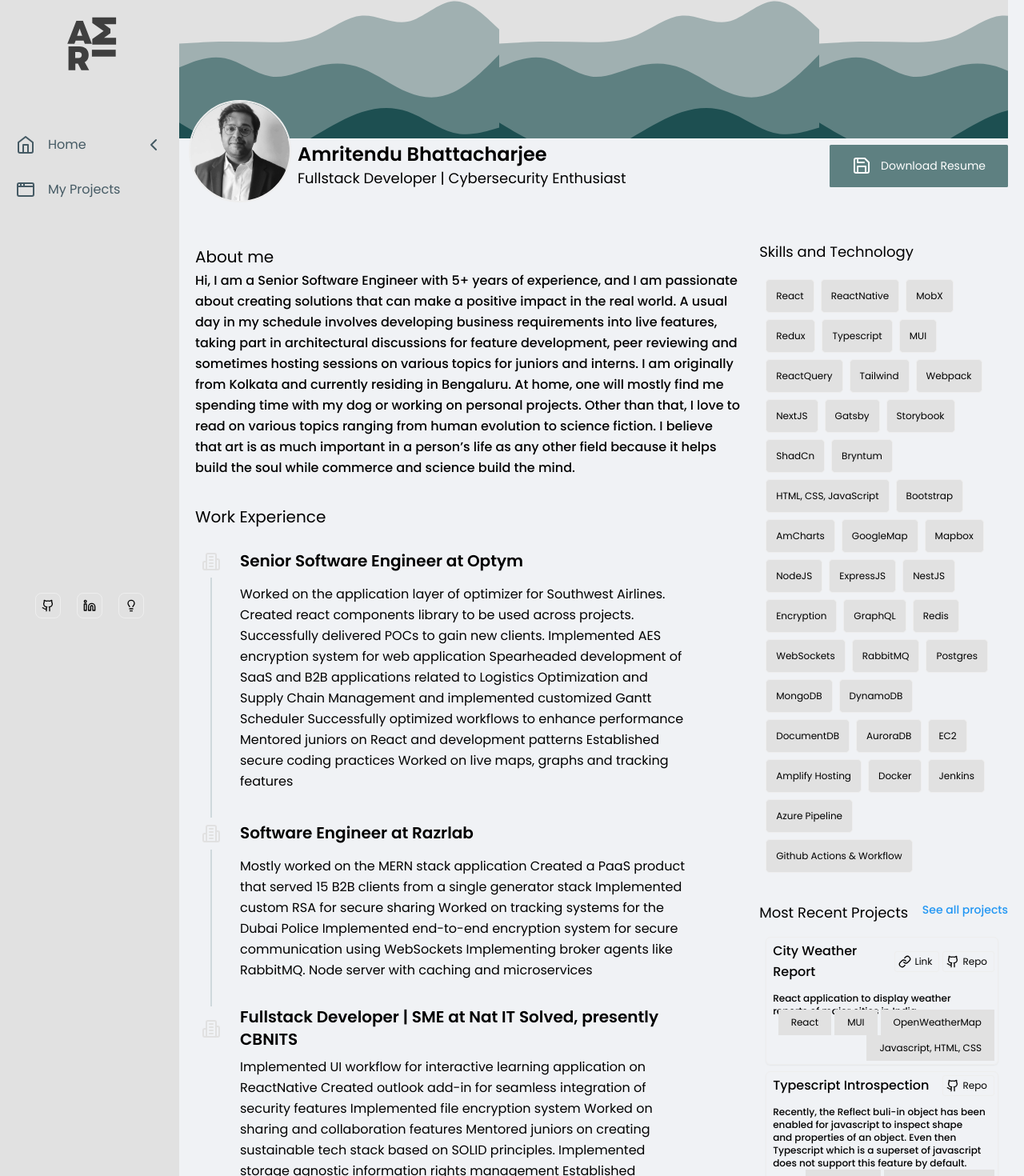
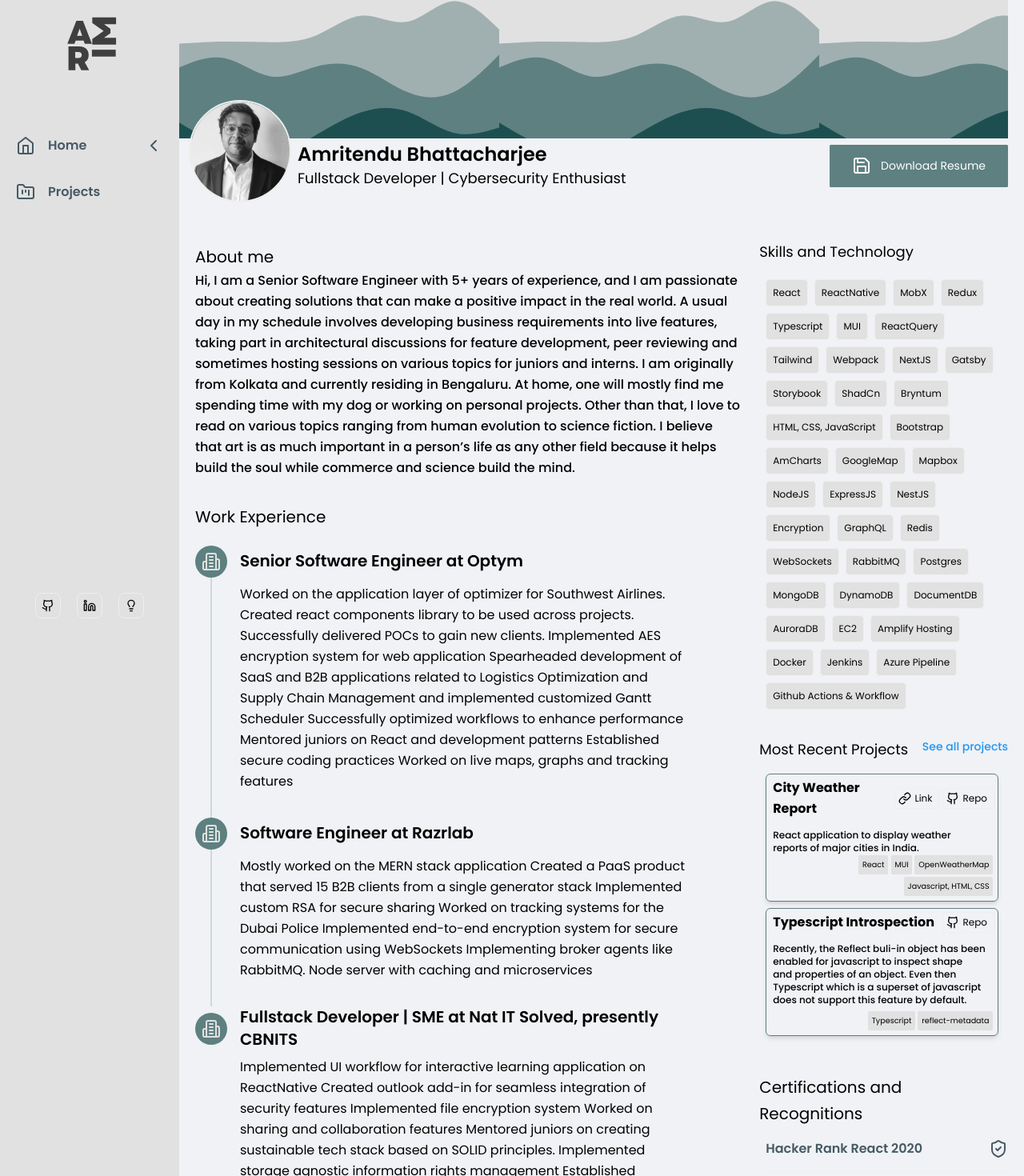
Before and after one commit to xeonray-origin/personal-web-app, a Next.js app: page / in a window 1280 px wide. Shown: the part 19-1489 px from the top of the page at 80% size. Built offline with nearby package versions, Linux system fonts and the light colour scheme.

Commit message:
feat: add theme support for all home page sections

```diff
--- a/src/components/education-timeline.tsx
+++ b/src/components/education-timeline.tsx
@@ -25,7 +25,7 @@ const EducationTimeline = () => {
 					<TimelineItem>
 						<TimelineConnector />
 						<TimelineHeader>
-							<TimelineIcon className='bg-secondary p-2 text-black-default'>
+							<TimelineIcon className='bg-secondary-default p-2 text-black-default text-black-default dark:bg-secondary-dark dark:text-black-dark'>
 								<GraduationCap />
 							</TimelineIcon>
 							<Typography
@@ -37,7 +37,7 @@ const EducationTimeline = () => {
 							</Typography>
 						</TimelineHeader>
 						<TimelineBody className='pb-8'>
-							<Typography placeholder={''} className='font-normal text-white'>
+							<Typography placeholder={''} className='text-white font-normal'>
 								Exposure to live pentesting techniques and tools. Learned
 								indepth about cyberspace and cyber crimes. Learned about
 								cryptography. Exposure to Security Analysis lifecycle and
@@ -48,7 +48,7 @@ const EducationTimeline = () => {
 					</TimelineItem>
 					<TimelineItem>
 						<TimelineHeader>
-							<TimelineIcon className='bg-secondary p-2 text-black-default'>
+							<TimelineIcon className='bg-secondary-default p-2 text-black-default text-black-default dark:bg-secondary-dark dark:text-black-dark'>
 								<GraduationCap />
 							</TimelineIcon>
 							<Typography
--- a/src/components/experience-timeline.tsx
+++ b/src/components/experience-timeline.tsx
@@ -26,7 +26,7 @@ const ExperienceTimeline = () => {
 					<TimelineItem>
 						<TimelineConnector />
 						<TimelineHeader>
-							<TimelineIcon className='bg-secondary p-2 text-black-default'>
+							<TimelineIcon className='bg-secondary-default p-2 text-black-default dark:bg-secondary-dark dark:text-black-dark'>
 								<Building2 />
 							</TimelineIcon>
 							<Typography
@@ -38,7 +38,7 @@ const ExperienceTimeline = () => {
 							</Typography>
 						</TimelineHeader>
 						<TimelineBody className='pb-8'>
-							<Typography placeholder={''} className='font-normal text-white'>
+							<Typography placeholder={''} className='text-white font-normal'>
 								Worked on the application layer of optimizer for Southwest
 								Airlines. Created react components library to be used across
 								projects. Successfully delivered POCs to gain new clients.
@@ -55,7 +55,7 @@ const ExperienceTimeline = () => {
 					<TimelineItem>
 						<TimelineConnector />
 						<TimelineHeader>
-							<TimelineIcon className='bg-secondary p-2 p-2 text-black-default'>
+							<TimelineIcon className='bg-secondary-default p-2 p-2 text-black-default dark:bg-secondary-dark dark:text-black-dark'>
 								<Building2 />
 							</TimelineIcon>
 							<Typography
@@ -67,7 +67,7 @@ const ExperienceTimeline = () => {
 							</Typography>
 						</TimelineHeader>
 						<TimelineBody className='pb-8'>
-							<Typography placeholder={''} className='font-normal text-white'>
+							<Typography placeholder={''} className='text-white font-normal'>
 								Mostly worked on the MERN stack application Created a PaaS
 								product that served 15 B2B clients from a single generator stack
 								Implemented custom RSA for secure sharing Worked on tracking
@@ -80,7 +80,7 @@ const ExperienceTimeline = () => {
 					</TimelineItem>
 					<TimelineItem>
 						<TimelineHeader>
-							<TimelineIcon className='bg-secondary p-2 text-black-default'>
+							<TimelineIcon className='bg-secondary-default p-2 text-black-default dark:bg-secondary-dark dark:text-black-dark'>
 								<Building2 />
 							</TimelineIcon>
 							<Typography
@@ -92,7 +92,7 @@ const ExperienceTimeline = () => {
 							</Typography>
 						</TimelineHeader>
 						<TimelineBody>
-							<Typography placeholder={''} className='font-normal text-white'>
+							<Typography placeholder={''} className='text-white font-normal'>
 								Implemented UI workflow for interactive learning application on
 								ReactNative Created outlook add-in for seamless integration of
 								security features Implemented file encryption system Worked on
--- a/src/components/projects.tsx
+++ b/src/components/projects.tsx
@@ -18,8 +18,9 @@ const ProjectHolder = (props: any) => {
 	return (
 		<Accordion
 			key={key}
-			className=' border-secondary !min-h-[10rem] !rounded-md
-			border-[0.1rem] pb-2 shadow-sm'
+			className=' !min-h-[10rem] !rounded-md border-[0.1rem]
+			border-secondary-default shadow-md dark:border-secondary-dark
+			dark:shadow-none'
 			placeholder={''}
 			open={true}
 		>
@@ -32,7 +33,7 @@ const ProjectHolder = (props: any) => {
 				<div className='grow'>
 					<Typography
 						placeholder={''}
-						className='font-medium'
+						className='font-bold'
 						variant='paragraph'
 					>
 						{name}
@@ -42,9 +43,9 @@ const ProjectHolder = (props: any) => {
 					<Chip
 						size='sm'
 						onTap={() => window.open(link, '_blank')}
-						className='border-secondary text-secondary hover:bg-secondary
-						!rounded-[0.2rem] font-normal normal-case hover:cursor-pointer
-					hover:text-black-default'
+						className='border-secondary text-secondary !rounded-[0.2rem]
+						font-normal normal-case hover:cursor-pointer hover:bg-secondary-default
+						hover:text-black-default'
 						variant='outlined'
 						icon={<Link size={'sm'} />}
 						value='Link'
@@ -54,9 +55,9 @@ const ProjectHolder = (props: any) => {
 				<Chip
 					size='sm'
 					onTap={() => window.open(repo, '_blank')}
-					className=' border-secondary text-secondary hover:bg-secondary
-					!rounded-[0.2rem] font-normal normal-case hover:cursor-pointer
-					hover:text-black-default'
+					className=' border-secondary text-secondary !rounded-[0.2rem]
+					font-normal normal-case hover:cursor-pointer hover:bg-secondary-default
+					hover:text-black-default dark:hover:bg-secondary-dark'
 					icon={<Github size={'sm'} />}
 					value='Repo'
 					variant='outlined'
@@ -75,15 +76,17 @@ const ProjectHolder = (props: any) => {
 				</div>
 				<div
 					className='absolute bottom-0 left-0 right-0 flex h-auto
-					w-full flex-row flex-wrap justify-end space-x-1 p-1'
+					w-full flex-row flex-wrap justify-end p-1'
 				>
 					{tech.map((text: string) => (
 						<Button
 							size='sm'
+							ripple={false}
 							placeholder={''}
 							variant='text'
-							className='text-secondary  rounded-none bg-black-default
-							font-normal normal-case'
+							className='text-secondary m-[0.1rem] rounded-[2px] bg-black-default !p-[0.3rem]
+							text-[0.6rem] font-normal normal-case hover:cursor-default hover:bg-black-default
+							dark:bg-black-dark'
 						>
 							{text}
 						</Button>
--- a/src/components/recognition-section.tsx
+++ b/src/components/recognition-section.tsx
@@ -62,13 +62,13 @@ const RecognitionSection = () => {
 					>
 						<AccordionHeader
 							placeholder={''}
-							className='border-secondary text-[1rem] !text-white text-opacity-60'
+							className='border-secondary !text-black text-[1rem] dark:text-white-default'
 						>
 							{data.header} {data.year}
 						</AccordionHeader>
-						<AccordionBody clasName='text-secondary text-[1rem]'>
+						<AccordionBody>
 							<Typography
-								className='font-normal'
+								className='text-[0.8rem] font-normal text-black-dark dark:text-white-default'
 								placeholder={''}
 								variant='paragraph'
 								color='white'
--- a/src/components/sidebar.tsx
+++ b/src/components/sidebar.tsx
@@ -3,6 +3,7 @@
 import { useEffect, useState } from 'react'
 import Image from 'next/image'
 import { usePathname, useRouter } from 'next/navigation'
+import { sidebarConfig } from '@/config'
 import {
 	AppWindow,
 	ChevronLeft,
@@ -19,13 +20,37 @@ import {
 	ListItem,
 	ListItemPrefix,
 	ListItemSuffix,
+	Typography,
 } from './ui'
+
+const SidebarListItem = (props: any) => {
+	const { handleClick, active, page, icon } = props
+	return (
+		<ListItem
+			selected={false}
+			onClick={() => handleClick(page)}
+			className='rounded-1  hover:bg-secondary-default focus:bg-[transparent]'
+		>
+			<ListItemPrefix className='dark:text-white-default'>
+				{icon}
+			</ListItemPrefix>
+			<Typography className='capitalize dark:text-white-default' variant='h6'>
+				{page}
+			</Typography>
+			{active === page && (
+				<ListItemSuffix className='text-seconday-default dark:text-secondary-dark'>
+					<ChevronLeft />
+				</ListItemSuffix>
+			)}
+		</ListItem>
+	)
+}
 
 const Sidebar = () => {
 	const [active, setActive] = useState('home')
 	const router = useRouter()
 	const pathname = usePathname()
-	const { systemTheme, theme, setTheme } = useTheme()
+	const { theme, setTheme } = useTheme()
 	const handleClick = (name: string) => {
 		router.push(`/${name === 'home' ? '' : name}`, { scroll: false })
 	}
@@ -37,7 +62,7 @@ const Sidebar = () => {
 			setActive(pathname.replace('/', ''))
 		}
 	}, [pathname])
-	console.log('hello', theme)
+
 	return (
 		<div className='xs:max-md:relative !bg-secondary fixed hidden h-[100vh] w-[14rem]  lg:block'>
 			<div className='container mt-5  flex grow flex-row place-content-center'>
@@ -52,37 +77,14 @@ const Sidebar = () => {
 			</div>
 			<div className='mt-5 flex grow flex-row place-content-center'>
 				<List className='space-y-1 p-4'>
-					<ListItem
-						selected={false}
-						onClick={() => handleClick('home')}
-						className='rounded-1 text-white hover:bg-secondary focus:text-white focus:bg-transparent'
-					>
-						<ListItemPrefix>
-							<Home />
-							<div className='' />
-						</ListItemPrefix>
-						Home
-						{active === 'home' && (
-							<ListItemSuffix className='text-secondary'>
-								<ChevronLeft />
-							</ListItemSuffix>
-						)}
-					</ListItem>
-					<ListItem
-						selected={false}
-						onClick={() => handleClick('projects')}
-						className='rounded-1 text-white hover:bg-secondary focus:text-white focus:bg-transparent'
-					>
-						<ListItemPrefix>
-							<AppWindow />
-						</ListItemPrefix>
-						My Projects
-						{active === 'projects' && (
-							<ListItemSuffix className='text-secondary'>
-								<ChevronLeft />
-							</ListItemSuffix>
-						)}
-					</ListItem>
+					{sidebarConfig.pages.map((page) => (
+						<SidebarListItem
+							active={active}
+							handleClick={handleClick}
+							page={page.link}
+							icon={page.icon}
+						/>
+					))}
 				</List>
 			</div>
 			<div className='absolute bottom-0 left-0 flex h-12 w-[100%] flex-row items-center justify-center gap-x-5 '>
--- a/src/components/skills.tsx
+++ b/src/components/skills.tsx
@@ -9,9 +9,10 @@ const SpecialButton = (props: any) => {
 			key={key}
 			ripple={false}
 			placeholder={''}
-			className='size-sm dark:bg-black-dark m-1 rounded-[0.3rem] border-[0.01rem]
-			!border-secondary !border-opacity-20 bg-black-default p-3 font-normal normal-case text-secondary
-			hover:cursor-default hover:bg-inherit'
+			size='sm'
+			className='size-sm text-secondary m-1 rounded-[0.3rem] border-[0.01rem]
+			bg-black-default !p-2 font-normal normal-case hover:cursor-default
+			hover:bg-black-default dark:border-secondary-dark dark:bg-black-dark dark:bg-black-dark'
 			variant='text'
 		>
 			{text}
@@ -21,7 +22,10 @@ const SpecialButton = (props: any) => {
 
 const Skills = () => {
 	return (
-		<div className='mt-7 w-full text-center md:pl-5 md:pr-1 md:text-left md:text-lg lg:mt-4 lg:pl-0'>
+		<div
+			className='mt-7 w-full text-center md:pl-5 md:pr-1 md:text-left md:text-lg
+			lg:mt-4 lg:pl-0'
+		>
 			<Typography
 				placeholder={''}
 				className='text-md lg:text-lg'
--- a/src/config/index.ts
+++ b/src/config/index.ts
@@ -1,2 +1,3 @@
 export * as projects from './projects'
 export * as home from './home'
+export * as sidebarConfig from './sidebar'
--- /dev/null
+++ b/src/config/sidebar.tsx
@@ -0,0 +1,20 @@
+import { ReactElement } from 'react'
+import { FolderKanban, Home } from 'lucide-react'
+
+export type pageLinkType = 'home' | 'projects'
+
+export interface IPageConfig {
+	link: pageLinkType
+	icon: ReactElement
+}
+
+export const pages: IPageConfig[] = [
+	{
+		link: 'home',
+		icon: <Home />,
+	},
+	{
+		link: 'projects',
+		icon: <FolderKanban />,
+	},
+]
--- a/src/styles/globals.css
+++ b/src/styles/globals.css
@@ -13,12 +13,3 @@
 		width: 100%;
 	}
 }
-
-@layer base {
-	:root {
-		--primary: #f3f4f6;
-	}
-	:dark {
-		--primary: #111827;
-	}
-}
```
